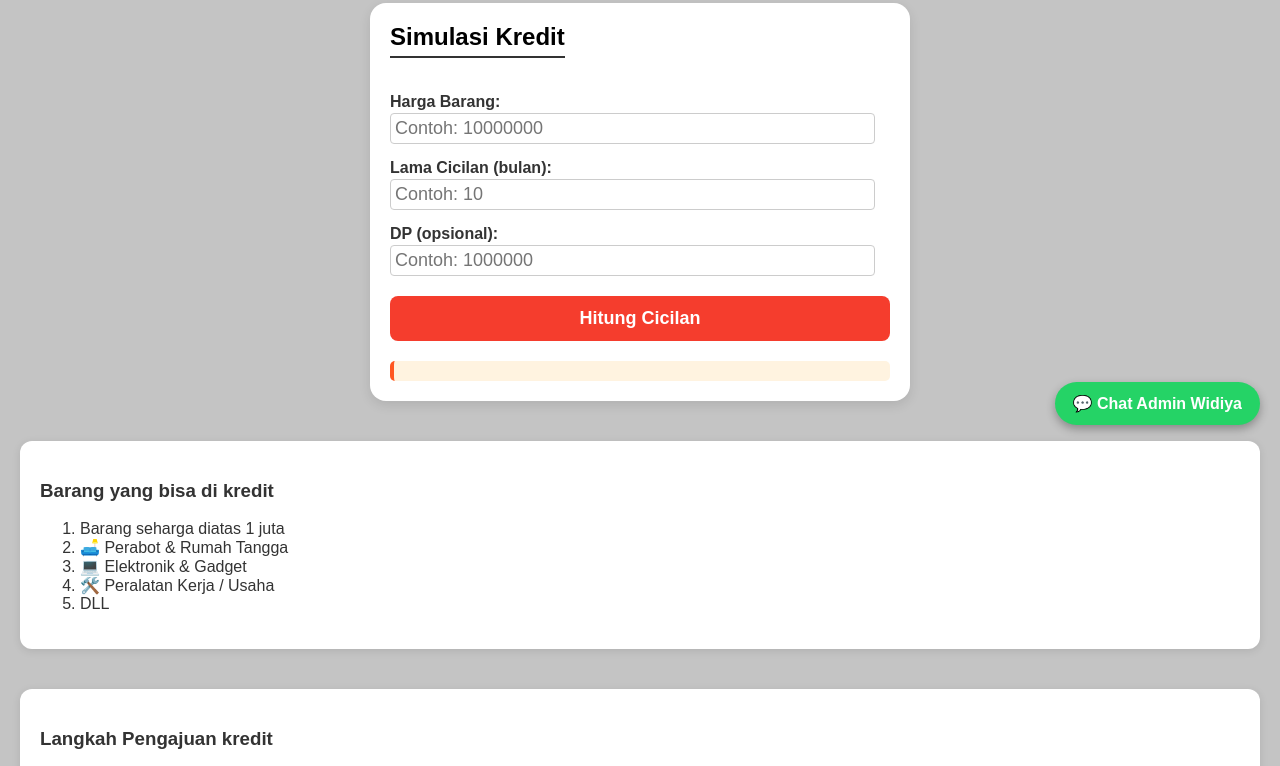
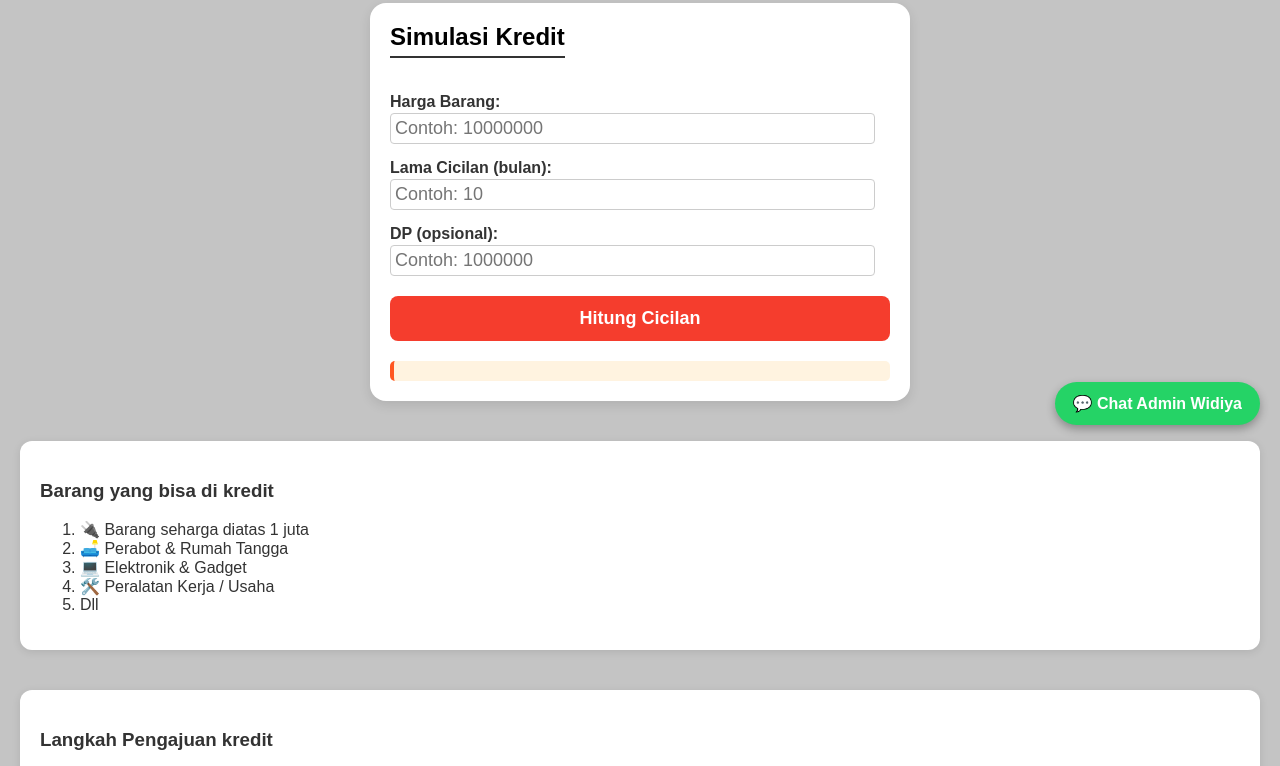
Before and after one commit to kreditkutim/syariah, a plain HTML site: page index.html in a window 1280 px wide. Shown: the part 355-1121 px from the top of the page. Drawn offline with Linux system fonts and the light colour scheme.

Commit message:
Update index.html

```diff
--- a/index.html
+++ b/index.html
@@ -201,11 +201,11 @@
 <div class="steps">
     <h3>Barang yang bisa di kredit</h3>
     <ol>
-      <li>Barang seharga diatas 1 juta</li>
+      <li>🔌 Barang seharga diatas 1 juta</li>
       <li>🛋️ Perabot & Rumah Tangga</li>
       <li>💻 Elektronik & Gadget</li>
       <li>🛠️ Peralatan Kerja / Usaha</li>
-      <li>DLL</li>
+      <li>Dll</li>
     </ol>
   </div>
 
```
